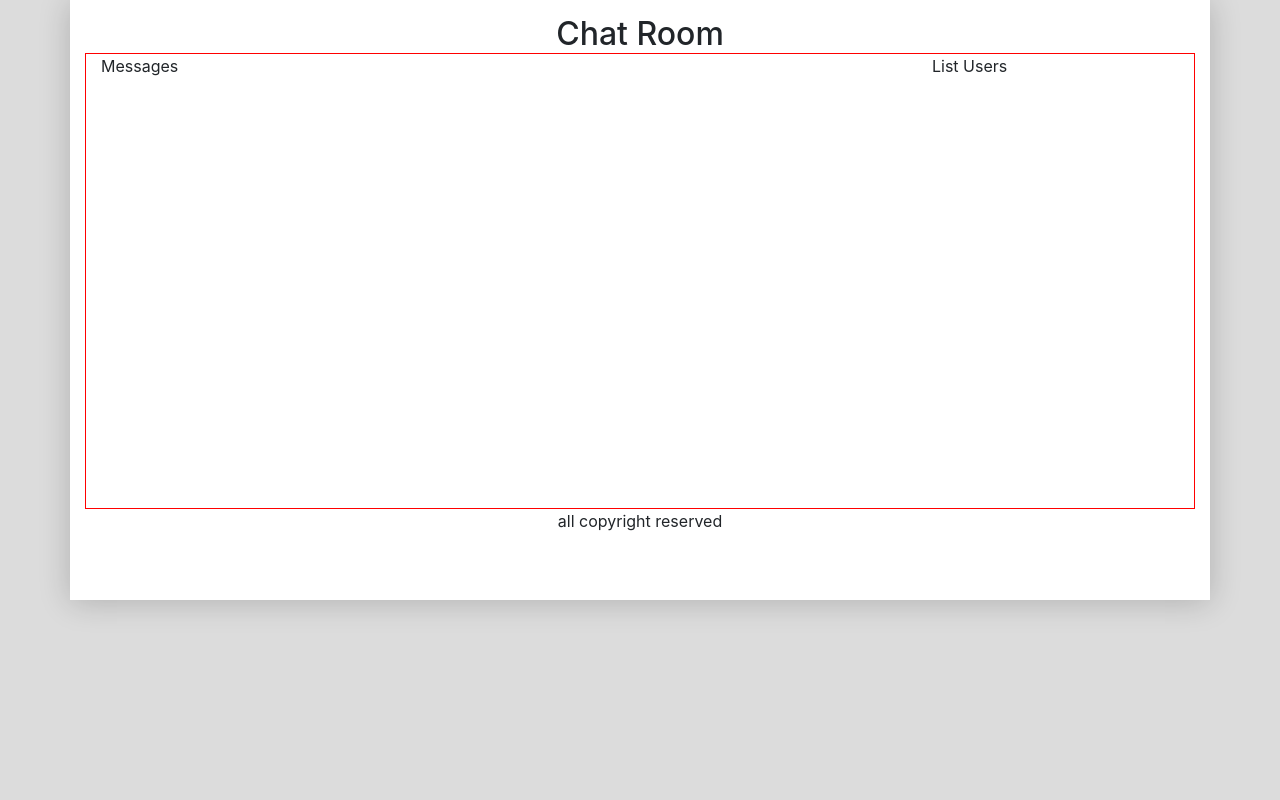
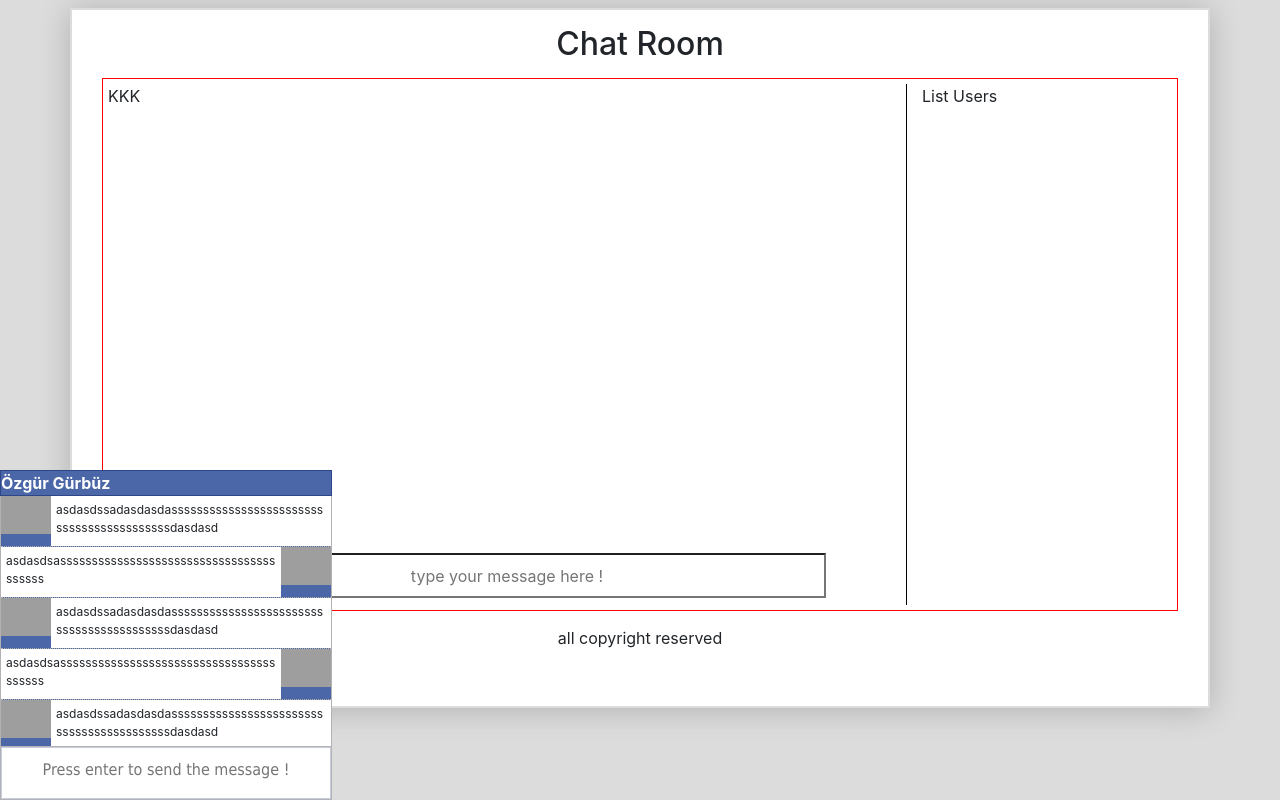
Before and after one commit to CheikhM/ChatApplication, a PHP site: the page made by pages/home.hiit.php in a window 1280 px wide. Run offline with PHP 8.4, Linux system fonts and the light colour scheme; the template is opened without the code that fills it, so the values that code supplies are empty; grey boxes are pictures that could not be loaded.

Commit message:
chat home style

```diff
--- /dev/null
+++ b/assets/css/chat.css
@@ -0,0 +1,134 @@
+*
+{
+    -webkit-border-radius: 0px  !important;
+    -moz-border-radius: 0px  !important;
+    border-radius: 0px !important;
+}
+html, body
+{
+    padding: 0;
+    margin: 0;
+    position: relative;
+}
+.clearFix
+{
+    clear:both;
+}
+.panel.panel-chat
+{
+    position: fixed;
+    bottom:0;
+    left:0;
+    max-width: 350px;
+    box-shadow: none;
+    z-index: 9999;
+    -webkit-box-shadow: none;
+}
+.panel.panel-chat *
+{
+    border: none;
+    background: #4b67a8;
+}
+.panel.panel-chat .panel-heading
+{
+    background: #4b67a8;
+    border: 1px solid #2e4588;
+    color:#FFF;
+}
+.panel.panel-chat .panel-heading a:nth-of-type(1)
+{
+    text-decoration: none;
+    width: 290px;
+    color:#FFF;
+    font-weight: bold;
+    float:left;
+}
+.panel.panel-chat .panel-heading a:nth-of-type(2)
+{
+    text-decoration: none;
+    max-width: 11px;
+    width: 11px;
+    color:#FFF;
+    float:right;
+}
+.panel.panel-chat .panel-body
+{
+    display: block;
+    padding: 0;
+    margin: 0;
+    max-height: 250px;
+    height: 250px;
+    border-left: 1px solid #b2b2b2;
+    border-right: 1px solid #b2b2b2;
+    background: #EDEFF4;
+    overflow: auto;
+}
+.panel.panel-chat .panel-body::-webkit-scrollbar {
+    display: none;
+}
+.panel.panel-chat .panel-body .messageMe
+{
+    border-bottom:1px dotted #b2b2b2;
+}
+.panel.panel-chat .panel-body .messageMe img
+{
+    float:left;
+    max-width: 50px;
+    max-height: 50px;
+}
+.panel.panel-chat .panel-body .messageMe span
+{
+    display: block;
+    float:left;
+    padding: 5px;
+    background: #FFF;
+    min-height: 50px;
+    max-width: 280px;
+    height: 50px;
+    width: 280px;
+    font-size: 12px;
+    word-break: break-all;
+}
+.panel.panel-chat .panel-body .messageHer
+{
+    border-bottom:1px dotted #b2b2b2;
+}
+.panel.panel-chat .panel-body .messageHer img
+{
+    float:right;
+    max-width: 50px;
+    max-height: 50px;
+}
+.panel.panel-chat .panel-body .messageHer span
+{
+    display: block;
+    float:right;
+    padding: 5px;
+    background: #FFF;
+    min-height: 50px;
+    max-width: 280px;
+    height: 50px;
+    width: 280px;
+    font-size: 12px;
+    word-break: break-all;
+}
+.panel.panel-chat .panel-footer
+{
+    padding: 0;
+    margin: 0;
+    border: 1px solid #b2b2b2;
+    max-height: 54px;
+    height: 75px;
+}
+.panel.panel-chat .panel-footer textarea
+{
+    background: white;
+    border: 1px solid #c7cce0;
+    margin-bottom: -5px;
+    resize: none;
+    width: 100%;
+    height: 100%;
+    text-align: center;
+    font-family: Tahoma;
+    line-height: 40px;
+}
--- a/assets/css/main.css
+++ b/assets/css/main.css
@@ -3,17 +3,37 @@ background: #DCDCDC;
 }
 
 .chat-box {
-    height: 600px;
+    height: 700px;
     box-shadow: 0 2px 30px 0 rgba(0, 0, 0, .2);
     background: white;
     padding: 15px;
-
+    border: 2px solid #DCDCDC;
+    border-radius: 15px;
+    margin-top: 8px;
 }
 
 .chat-box .chat-box__content{
     height: 80%;
+    margin: 15px;
+    border: 1px solid red;
+    padding: 5px;
+}
+.list-messages__content {
+    height: 90%;
+}
+
+.chat-box__content .list-users{
+
+    border-left: 1px solid black;
+}
+.send-message {
+    margin-bottom: 10px;
+}
+.send-message input{
+    width: 80%;
     margin: auto;
-    border: 1px solid red;
+    text-align: center;
+    height: 45px;
 }
 .chat-box .chat-box__header h2{
     margin: auto;
--- a/assets/js/script.js
+++ b/assets/js/script.js
@@ -0,0 +1,28 @@
+$(".chatMinimize").click(function(){
+    if($(this).parent().parent().hasClass('mini'))
+    {
+        $(this).parent().parent().removeClass('mini').addClass('normal');
+
+        $('.panel-body').animate({height: "250px"}, 500).show();
+
+        $('.panel-footer').animate({height: "75px"}, 500).show();
+    }
+    else
+    {
+        $(this).parent().parent().removeClass('normal').addClass('mini');
+
+        $('.panel-body').animate({height: "0"}, 500);
+
+        $('.panel-footer').animate({height: "0"}, 500);
+
+        setTimeout(function() {
+            $('.panel-body').hide();
+            $('.panel-footer').hide();
+        }, 500);
+
+    }
+
+});
+$(".chatClose").click(function(){
+    $(this).parent().parent().remove();
+});
--- a/pages/home.hiit.php
+++ b/pages/home.hiit.php
@@ -1,6 +1,47 @@
 <!-- fixed private chat div -->
-
-
+<div class="panel panel-chat">
+    <div class="panel-heading">
+        <a href="#" class="chatMinimize" onclick=""><span>Özgür Gürbüz</span></a>
+        <a href="#" class="chatClose" onclick=""><i class="glyphicon glyphicon-remove"></i></a>
+        <div class="clearFix"></div>
+    </div>
+    <div class="panel-body">
+        <div class="messageMe">
+            <img src="http://www.bitrebels.com/wp-content/uploads/2011/02/Original-Facebook-Geek-Profile-Avatar-1.jpg" alt=""/>
+            <span>asdasdssadasdasdassssssssssssssssssssssssssssssssssssssssssdasdasd</span>
+            <div class="clearFix"></div>
+        </div>
+        <div class="messageHer">
+            <img src="http://www.bitrebels.com/wp-content/uploads/2011/02/Original-Facebook-Geek-Profile-Avatar-1.jpg" alt=""/>
+            <span>asdasdsassssssssssssssssssssssssssssssssssssssss</span>
+            <div class="clearFix"></div>
+        </div>
+        <div class="messageMe">
+            <img src="http://www.bitrebels.com/wp-content/uploads/2011/02/Original-Facebook-Geek-Profile-Avatar-1.jpg" alt=""/>
+            <span>asdasdssadasdasdassssssssssssssssssssssssssssssssssssssssssdasdasd</span>
+            <div class="clearFix"></div>
+        </div>
+        <div class="messageHer">
+            <img src="http://www.bitrebels.com/wp-content/uploads/2011/02/Original-Facebook-Geek-Profile-Avatar-1.jpg" alt=""/>
+            <span>asdasdsassssssssssssssssssssssssssssssssssssssss</span>
+            <div class="clearFix"></div>
+        </div>
+        <div class="messageMe">
+            <img src="http://www.bitrebels.com/wp-content/uploads/2011/02/Original-Facebook-Geek-Profile-Avatar-1.jpg" alt=""/>
+            <span>asdasdssadasdasdassssssssssssssssssssssssssssssssssssssssssdasdasd</span>
+            <div class="clearFix"></div>
+        </div>
+        <div class="messageHer">
+            <img src="http://www.bitrebels.com/wp-content/uploads/2011/02/Original-Facebook-Geek-Profile-Avatar-1.jpg" alt=""/>
+            <span>asdasdsassssssssssssssssssssssssssssssssssssssss</span>
+            <div class="clearFix"></div>
+        </div>
+        <div class="clearFix"></div>
+    </div>
+    <div class="panel-footer">
+        <textarea name="textMessage" placeholder="Press enter to send the message !" cols="0" rows="0"></textarea>
+    </div>
+</div>
 <!-- end fixed privat chat div -->
 
 <div class="container chat-box">
@@ -8,10 +49,15 @@
         <h2>Chat Room</h2>
     </div>
     <div class="row chat-box__content">
-        <div class="col-md-9">
-            Messages
+        <div class="col-md-9 list-messages">
+            <div class="row list-messages__content">
+                KKK
+            </div>
+            <div class="row send-message">
+                <input type="text" placeholder="type your message here !" />
+            </div>
         </div>
-        <div class="col-md-3">
+        <div class="col-md-3 list-users">
             List Users
         </div>
     </div>
--- a/pages/layout/template.hiit.php
+++ b/pages/layout/template.hiit.php
@@ -7,16 +7,19 @@
     <!-- style files -->
     <link rel="stylesheet" type="text/css" href="http://127.0.0.1/sites/ChatApplication/assets/css/bootstrap.min.css">
     <link rel="stylesheet" type="text/css" href="http://127.0.0.1/sites/ChatApplication/assets/css/main.css">
+    <link rel="stylesheet" type="text/css" href="http://127.0.0.1/sites/ChatApplication/assets/css/chat.css">
     <!-- end style files  -->
 
     <!-- script files -->
         <script src="http://127.0.0.1/sites/ChatApplication/assets/js/bootstrap.min.js"></script>
         <script src="http://127.0.0.1/sites/ChatApplication/assets/js/popper.min.js"></script>
-        <script src="http://127.0.0.1/sites/ChatApplication/assets/js/script.js"></script>
+        <script src="http://127.0.0.1/sites/ChatApplication/assets/js/jquery-3.4.1.min.js"></script>
     <!-- end script files -->
 
 </head>
 <body>
 <?= $content; ?>
+
+<script src="http://127.0.0.1/sites/ChatApplication/assets/js/script.js"></script>
 </body>
 </html>
```
